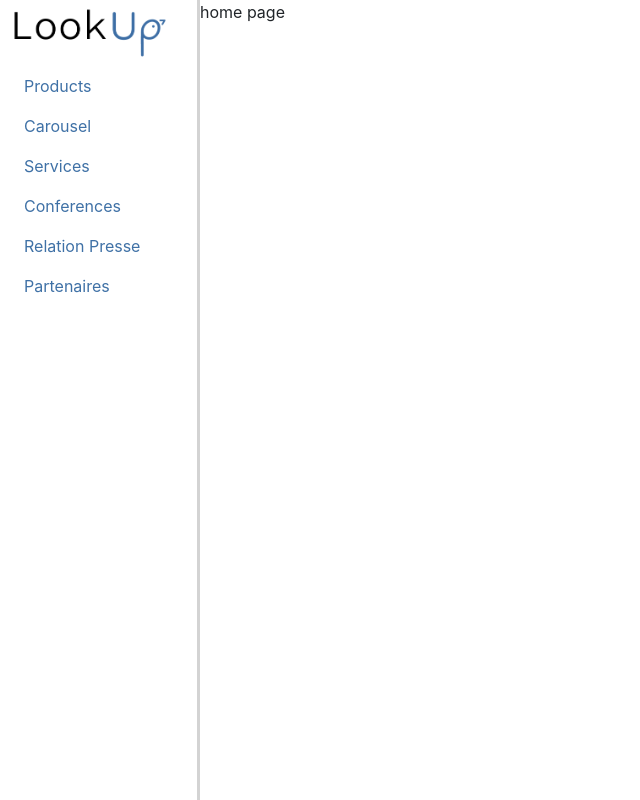
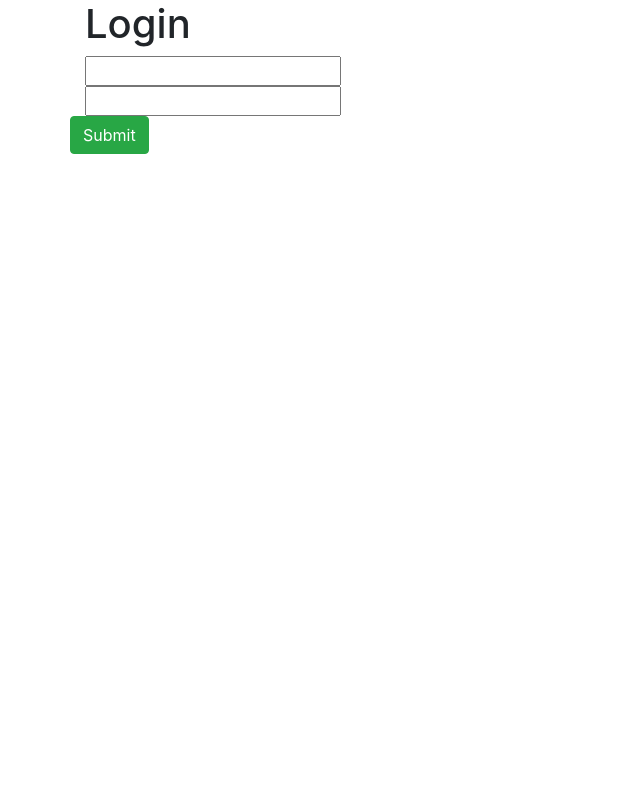
Before and after one commit to Marion-H/-lookup-projet-backoffice, a React (Create React App) app: page / in a window 1280 px wide. Shown: the whole page, without its empty margins (0-640 px from the left). Built offline with nearby package versions, Linux system fonts and the light colour scheme.

Commit message:
form created

```diff
--- a/package.json
+++ b/package.json
@@ -17,6 +17,7 @@
     "react-scripts": "3.4.1",
     "react-toastify": "^6.0.8",
     "reactstrap": "^8.4.1",
+    "redux": "^4.0.5",
     "toastify": "^2.0.1"
   },
   "scripts": {
--- a/src/App.js
+++ b/src/App.js
@@ -1,13 +1,19 @@
 import React from "react";
 import "./App.css";
+import Login from "./components/Login";
 import Router from "./components/Router/Router";
 
+const token = false;
 function App() {
-  return (
-    <>
-      <Router />
-    </>
-  );
+  if (token) {
+    return (
+      <>
+        <Router />
+      </>
+    );
+  } else {
+    return <Login />;
+  }
 }
 
 export default App;
--- /dev/null
+++ b/src/components/Login.jsx
@@ -0,0 +1,87 @@
+/* eslint-disable no-unused-vars */
+import React from "react";
+import { ToastContainer, toast } from "react-toastify";
+import "react-toastify/dist/ReactToastify.css";
+import { useForm } from "react-hook-form";
+
+import { Form, Button, Container, Row, Col } from "reactstrap";
+// import Axios from 'axios';
+
+toast.configure();
+const Login = () => {
+  const { handleSubmit, register, errors } = useForm();
+  const onSubmit = (values) => console.log(values);
+  const notifySuccess = () => {
+    toast.success("Bienvenue !", {
+      position: "bottom-center",
+      autoClose: 5000,
+      hideProgressBar: false,
+      closeOnClick: true,
+      pauseOnHover: true,
+      draggable: true,
+      progress: undefined,
+    });
+  };
+  const notifyError = () => {
+    toast.error("Email ou password incorrect !", {
+      position: "bottom-center",
+      autoClose: 5000,
+      hideProgressBar: false,
+      closeOnClick: true,
+      pauseOnHover: true,
+      draggable: true,
+      progress: undefined,
+    });
+  };
+  return (
+    <Container>
+      <Row>
+        <Col>
+          <h1>Login</h1>
+        </Col>
+      </Row>
+      <Row>
+        <Form onSubmit={handleSubmit(onSubmit)}>
+          <Col>
+            <input
+              name="email"
+              ref={register({
+                required: "Required",
+                pattern: {
+                  value: /^[A-Z0-9._%+-]+@[A-Z0-9.-]+\.[A-Z]{2,}$/i,
+                  message: "invalid email address",
+                },
+              })}
+            />
+            {errors.email && errors.email.message}
+          </Col>
+          <Col>
+            <input
+              name="username"
+              ref={register({
+                validate: (value) => value !== "admin" || "Nice try!",
+              })}
+            />
+            {errors.username && errors.username.message}
+          </Col>
+          <Button color="success" type="submit">
+            Submit
+          </Button>
+        </Form>
+      </Row>
+      <ToastContainer
+        position="bottom-center"
+        autoClose={5000}
+        hideProgressBar={false}
+        newestOnTop={false}
+        closeOnClick
+        rtl={false}
+        pauseOnFocusLoss
+        draggable
+        pauseOnHover
+      />
+    </Container>
+  );
+};
+
+export default Login;
```
Also changed, not shown: 1 other file (tests, documents, lock files or other folders).
